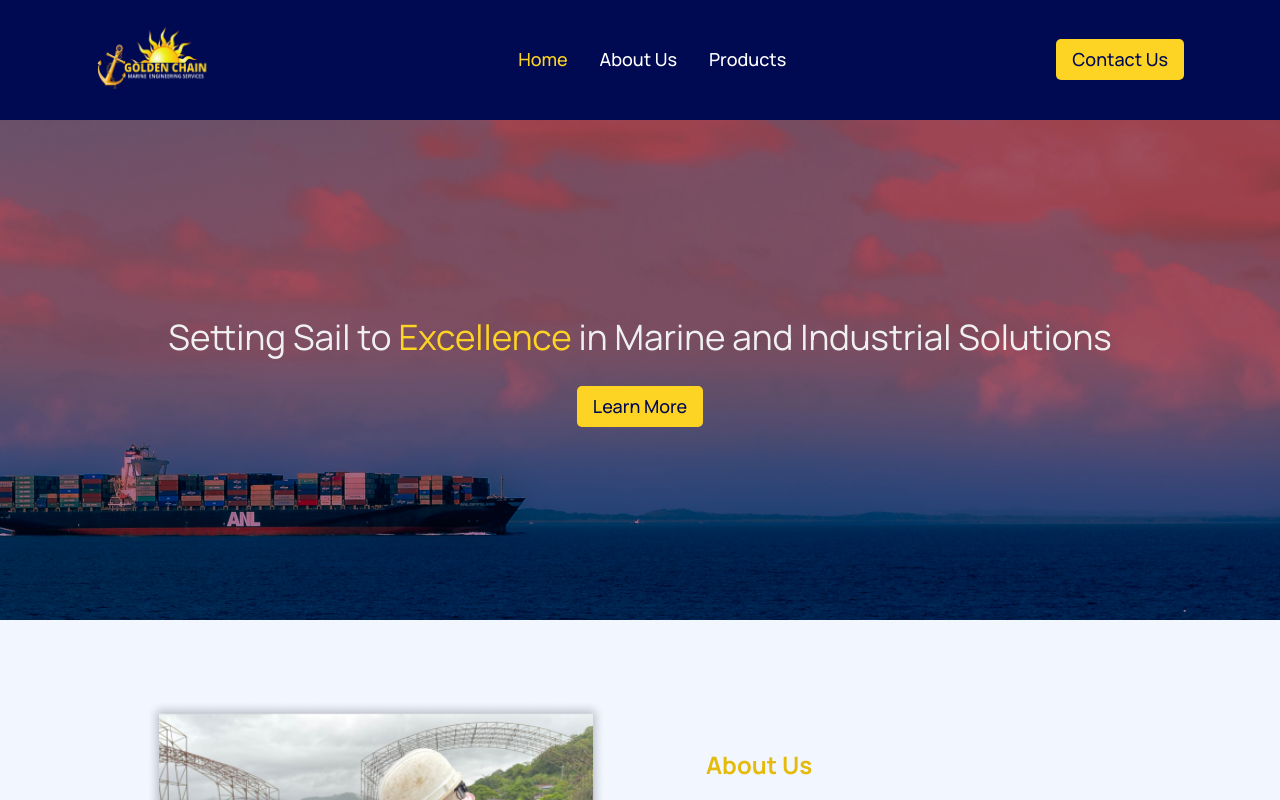
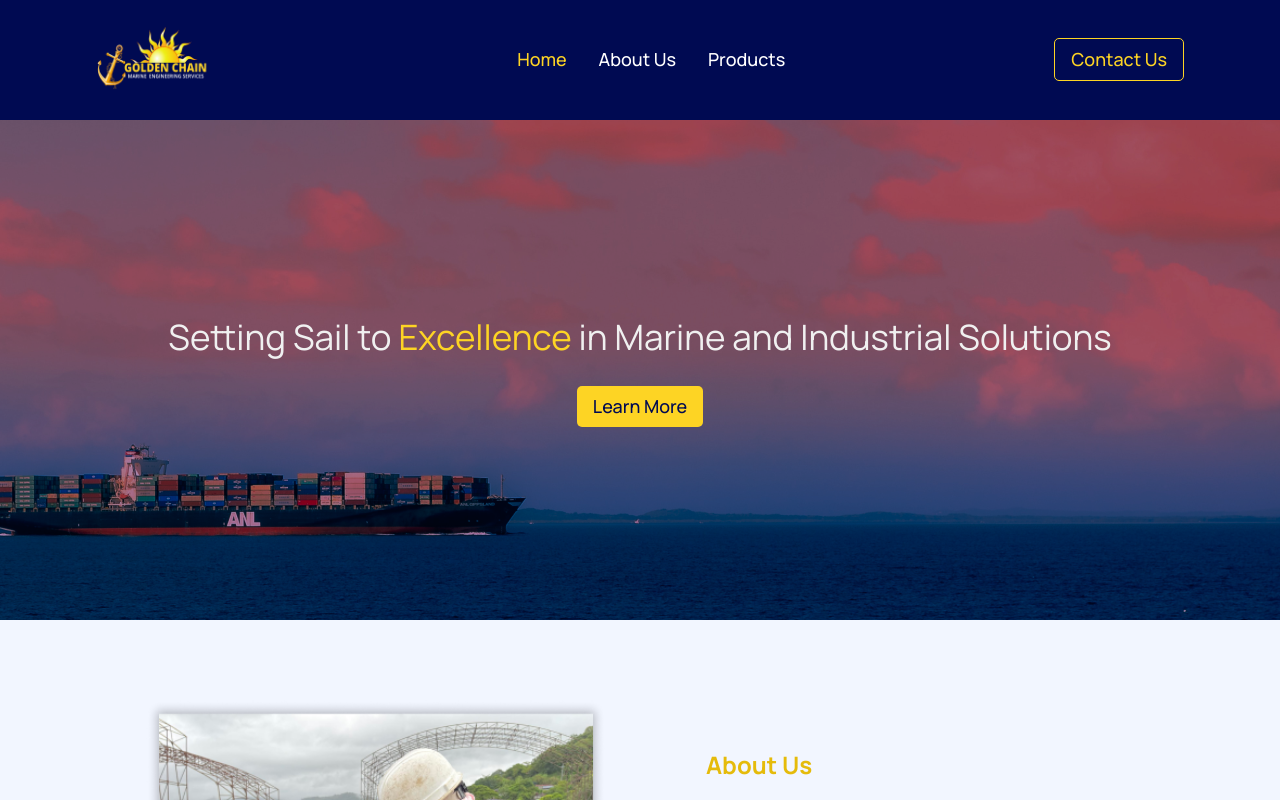
Before and after one commit to Logic-Commit1/golden-arrow-website, a React (Vite) app: page / in a window 1280 px wide. In both pictures the pointer is over the button "Contact Us". Shown: the top 800 px of the page. Built offline with nearby package versions, Linux system fonts and the light colour scheme.

Commit message:
Contact Us button redirects to creating email

```diff
--- a/src/App.css
+++ b/src/App.css
@@ -49,60 +49,15 @@ a {
   border-radius: 5px;
 }
 
+.cta-button:hover {
+  color: var(--color-cta-button);
+  background: var(--color-primary);
+  border: 1px solid var(--color-cta-button);
+}
+
 @media screen and (max-width: 360px) {
   .cta-button {
     padding: 0.4rem 0.9rem;
     font-size: 14px;
   }
 }
-
-/* .container {
-  padding: 0 40px;
-} */
-/*
-.scale-up-center {
-	-webkit-animation: scale-up-center 0.4s cubic-bezier(0.390, 0.575, 0.565, 1.000) both;
-	animation: scale-up-center 0.4s cubic-bezier(0.390, 0.575, 0.565, 1.000) both;
-}
-
-@-webkit-keyframes scale-up-center {
-  0% {
-    -webkit-transform: scale(0.5);
-            transform: scale(0.5);
-  }
-  100% {
-    -webkit-transform: scale(1);
-            transform: scale(1);
-  }
-}
-
-@keyframes scale-up-center {
-  0% {
-    -webkit-transform: scale(0.5);
-            transform: scale(0.5);
-  }
-  100% {
-    -webkit-transform: scale(1);
-            transform: scale(1);
-  }
-}
-
-@media screen and (max-width: 700px) {
-  .section__padding {
-    padding: 4rem;
-  }
-
-  .section__margin {
-    margin: 4rem;
-  }
-}
-
-@media screen and (max-width: 550px) {
-  .section__padding {
-    padding: 4rem 2rem;
-  }
-
-  .section__margin {
-    margin: 4rem 2rem;
-  }
-} */
--- a/src/components/navbar/Navbar.jsx
+++ b/src/components/navbar/Navbar.jsx
@@ -4,7 +4,7 @@ import { RiMenu3Line, RiCloseLine } from "react-icons/ri";
 import logo from "../../assets/logo.png";
 import "./navbar.css";
 
-const Menu = ({onCloseMenu}) => {
+const Menu = ({ onCloseMenu }) => {
   const location = useLocation();
 
   const handleLinkClick = () => {
@@ -14,13 +14,19 @@ const Menu = ({onCloseMenu}) => {
   return (
     <>
       <p className={location.pathname === "/" ? "active-link" : ""}>
-        <Link to="/" onClick={handleLinkClick}>Home</Link>
+        <Link to="/" onClick={handleLinkClick}>
+          Home
+        </Link>
       </p>
       <p className={location.pathname === "/about-us" ? "active-link" : ""}>
-        <Link to="/about-us" onClick={handleLinkClick}>About Us</Link>
+        <Link to="/about-us" onClick={handleLinkClick}>
+          About Us
+        </Link>
       </p>
       <p className={location.pathname === "/offers" ? "active-link" : ""}>
-        <Link to="/offers" onClick={handleLinkClick}>Products</Link>
+        <Link to="/offers" onClick={handleLinkClick}>
+          Products
+        </Link>
       </p>
     </>
   );
@@ -40,12 +46,13 @@ const Navbar = () => {
       </div>
       <div className="golden-chain_navbar-links">
         <div className="golden-chain_navbar-links_container">
-          <Menu onCloseMenu={closeMenu}/>
+          <Menu onCloseMenu={closeMenu} />
         </div>
       </div>
       <div className="golden-chain_navbar-contact">
         <button className="cta-button" type="button">
-          Contact Us
+        <a href="mailto:sales@goldenchain.com.ph">Contact Us</a>
+
         </button>
       </div>
       <div className="golden-chain_navbar-menu">
@@ -65,11 +72,13 @@ const Navbar = () => {
         {toggleMenu && (
           <div className="golden-chain_navbar-menu_container scale-up-center">
             <div className="golden-chain_navbar-menu_container-links">
-              <Menu onCloseMenu={closeMenu}/>
+              <Menu onCloseMenu={closeMenu} />
               <div className="golden-chain_navbar-menu_container-links-contact">
-                <button className="cta-button" type="button">
-                  Contact Us
-                </button>
+
+                  <button className="cta-button" type="button">
+                  <a href="mailto:sales@goldenchain.com.ph">Contact Us</a>
+                  </button>
+
               </div>
             </div>
           </div>
--- a/src/containers/footer/footer.css
+++ b/src/containers/footer/footer.css
@@ -107,6 +107,10 @@ input:focus {
     width: max-content;
 }
 
+#footer-cta-button:hover {
+    background: var(--color-footer);
+}
+
 .footer-rights {
     font-size: 10px;
     color: var(--color-text);
```
